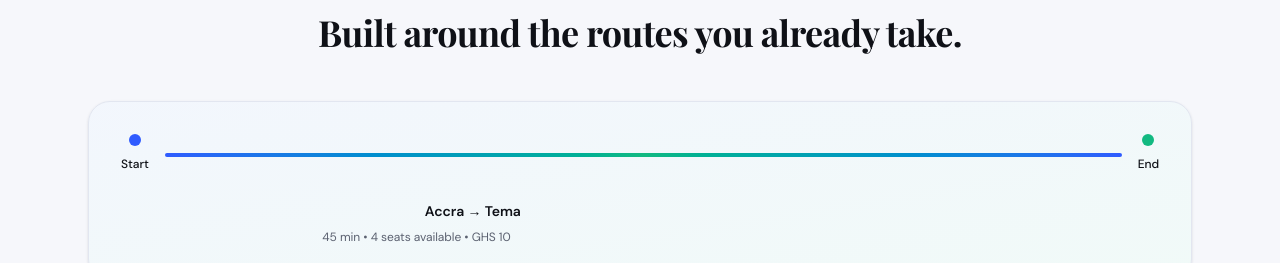
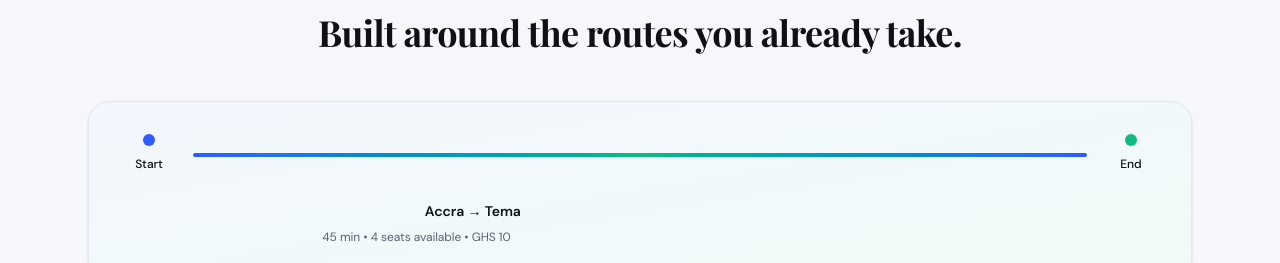
Before and after one commit to ProfArcanex01/Leet_Website, a Next.js app: page / in a window 1280 px wide. Shown: the part 1200-1463 px from the top of the page. Built offline with nearby package versions, Linux system fonts and the light colour scheme; a web font is replaced by a local one.

Commit message:
Refactor layout of Home component: Adjusted grid structure and styling for improved alignment and spacing of elements in the card section.

```diff
--- a/src/app/page.tsx
+++ b/src/app/page.tsx
@@ -196,14 +196,13 @@ export default function Home() {
         </div>
         <Card className="mb-12 rounded-3xl border-[color:var(--stroke)] bg-gradient-to-br from-blue-50/50 to-emerald-50/50">
           <CardContent className="p-6 md:p-8">
-            <div className="grid items-center gap-4 md:grid-cols-[auto_1fr_auto]">
-              <div className="flex flex-col items-center gap-2">
+            <div className="flex items-center justify-between gap-3 md:grid md:grid-cols-[auto_1fr_auto] md:gap-4">
+              <div className="flex min-w-14 flex-col items-center gap-2">
                 <div className="h-3 w-3 rounded-full bg-[color:var(--accent)]"></div>
                 <p className="text-xs font-medium text-[color:var(--ink)]">Start</p>
               </div>
-              <div className="hidden h-1 rounded-full bg-gradient-to-r from-[color:var(--accent)] via-[color:var(--accent-2)] to-[color:var(--accent)] md:block"></div>
-              <div className="h-1 w-full rounded-full bg-gradient-to-r from-[color:var(--accent)] to-[color:var(--accent-2)] md:hidden"></div>
-              <div className="flex flex-col items-center gap-2">
+              <div className="h-1 flex-1 rounded-full bg-gradient-to-r from-[color:var(--accent)] via-[color:var(--accent-2)] to-[color:var(--accent)]"></div>
+              <div className="flex min-w-14 flex-col items-center gap-2">
                 <div className="h-3 w-3 rounded-full bg-[color:var(--accent-2)]"></div>
                 <p className="text-xs font-medium text-[color:var(--ink)]">End</p>
               </div>
```
